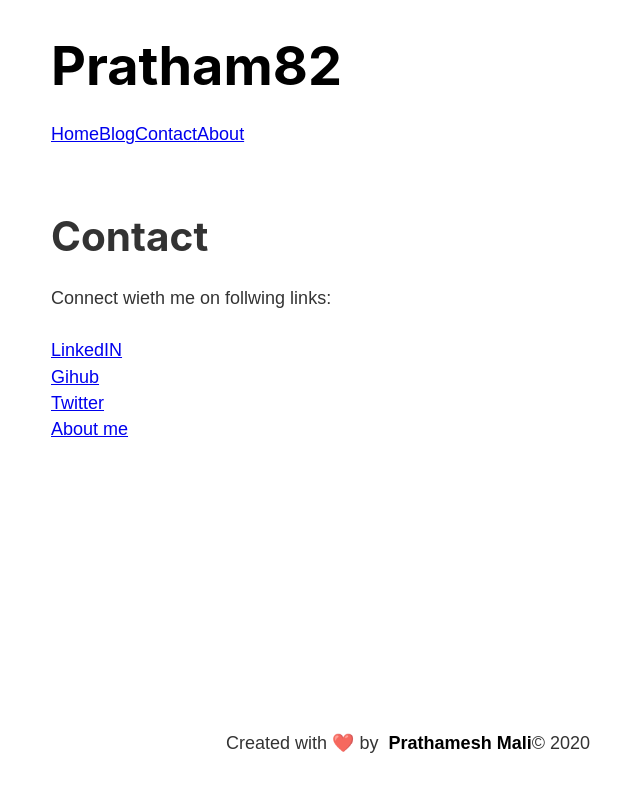
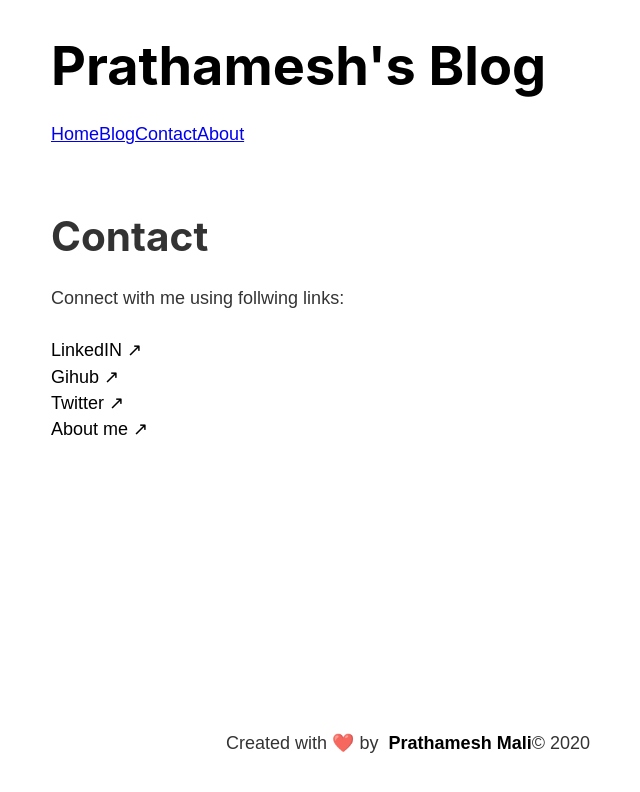
Before and after one commit to Pratham82/Gatsby-blog, a Gatsby site: page /contact in a window 1280 px wide. Shown: the whole page, without its empty margins (232-872 px from the left). Built offline with nearby package versions, Linux system fonts and the light colour scheme; Gatsby itself is replaced by a stand-in of ours.

Commit message:
Cleaned up all pages

```diff
--- a/gatsby-config.js
+++ b/gatsby-config.js
@@ -7,7 +7,7 @@
 module.exports = {
   /* Your site config here */
   siteMetadata: {
-    title: "Pratham82",
+    title: "Prathamesh's Blog",
     author: "Prathamesh Mali",
   },
   plugins: [
--- a/src/pages/contact.js
+++ b/src/pages/contact.js
@@ -7,20 +7,26 @@ const Contact = () => (
   <Layout>
     <Head title="Contact" />
     <h1>Contact</h1>
-    <p>Connect wieth me on follwing links: </p>
-    <a href="https://linkedin.com/prathameshmali" target="_">
-      LinkedIN
+    <p>Connect with me using follwing links: </p>
+    <a
+      href="https://linkedin.com/prathameshmali"
+      target="_"
+      className="cleanLink"
+    >
+      LinkedIN ↗
     </a>
     <br />
-    <a href="https://github.com/pratham82" target="_">
-      Gihub
+    <a href="https://github.com/pratham82" className="cleanLink" target="_">
+      Gihub ↗
     </a>
     <br />
-    <a href="https://twitter.com/pratham_82" target="_">
-      Twitter
+    <a href="https://twitter.com/pratham_82" className="cleanLink" target="_">
+      Twitter ↗
     </a>
     <br />
-    <Link to="/about">About me</Link>
+    <Link to="/about" className="cleanLink">
+      About me ↗
+    </Link>
   </Layout>
 )
 
--- a/src/pages/index.js
+++ b/src/pages/index.js
@@ -6,11 +6,13 @@ import Head from "../components/head"
 const Heading = () => (
   <Layout>
     <Head title="Home" />
-    <h1 style={{ textAlign: "center" }}>Prathamesh's Blog</h1>{" "}
     <h2>Hi 👋 I'm Prathamesh Mali, a Full Stack Developer</h2>
     <h3>Living in Mumbai, IN</h3>
     {/*Gatsby's link (this will work faster than normal link)*/}
-    Need a Developer <Link to="/contact">Contact Me</Link>
+    Need a Developer{" "}
+    <Link to="/contact" className="cleanLink">
+      <b>Contact Me ↗</b>
+    </Link>
   </Layout>
 )
 
--- a/src/styles/index.scss
+++ b/src/styles/index.scss
@@ -620,3 +620,7 @@ pre tt:after {
     font-size: 100%;
   }
 }
+.cleanLink {
+  color: black;
+  text-decoration: none;
+}
```
Also changed, not shown: src/pages/blog.js (+0 -25 lines).
